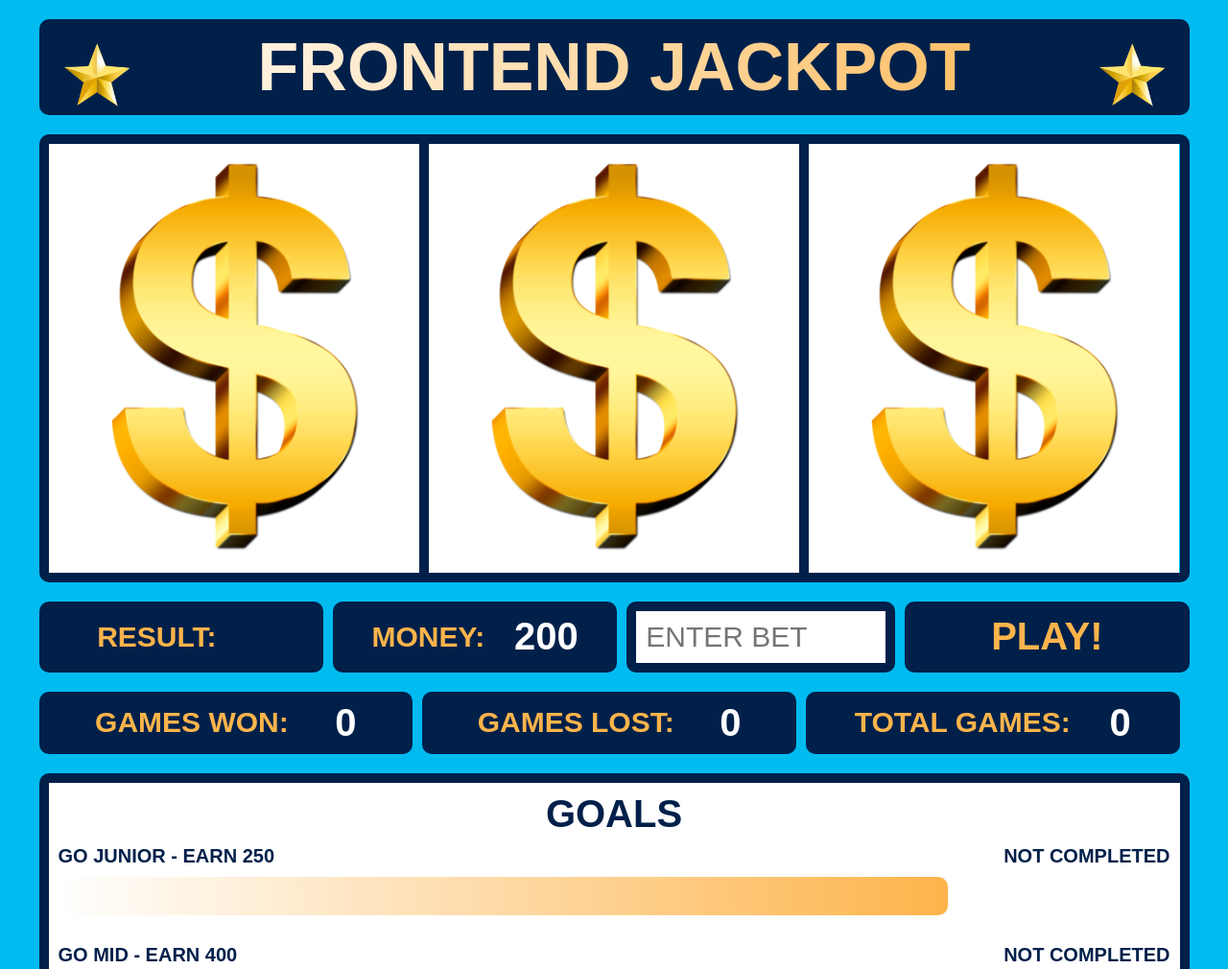
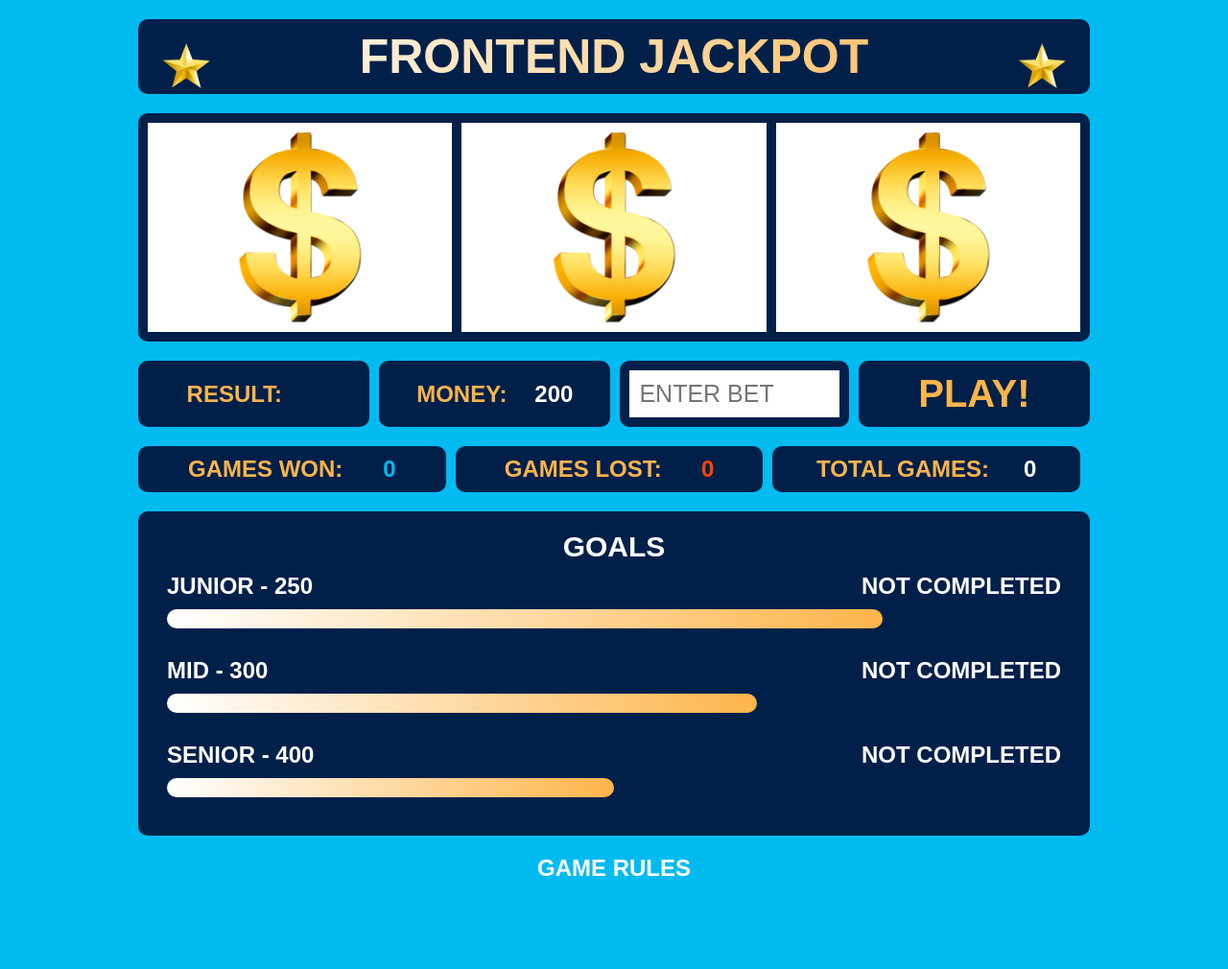
Before and after one commit to feandev/frontend-jackpot, a website built with webpack: page src/index.html in a window 1280 px wide. Shown: the top 1010 px of the page at 96% size. After the commit the page ends 919 px from the top, so only its background shows below. Built offline with nearby package versions, Linux system fonts and the light colour scheme.

Commit message:
added new styles, and small fixes

```diff
--- a/src/app/app.js
+++ b/src/app/app.js
@@ -1,2 +1,2 @@
 import Game from './modules/game'
-const game = new Game(200, [250, 400, 500]);
+const game = new Game(200, [250, 300, 400]);
--- a/src/app/modules/game.js
+++ b/src/app/modules/game.js
@@ -46,7 +46,7 @@ export default class Game {
         this.spanGamesNumber.textContent = stats[0];
         this.spanWins.textContent = stats[1];
         this.spanLosses.textContent = stats[2];
-        this.input.textContent = '';
+        this.input.value = '';
         // display goals values
         this.goalsValue.forEach((val, index) => val.textContent = this.progress.goals[index])
         // display progress in width, if 100% goal is completed
@@ -54,7 +54,8 @@ export default class Game {
 
             if (progress[index] > 100) {
                 bar.classList.add('completed')
-                this.goalsText[index].textContent = 'COMPLETED!'
+                this.goalsText[index].textContent = 'COMPLETED!';
+                this.goalsText[index].classList.add('animation')
 
             } else {
                 bar.style.width = `${progress[index]}%`;
--- a/src/app/styles/parts/animations.sass
+++ b/src/app/styles/parts/animations.sass
@@ -4,22 +4,10 @@
 				transform-origin: center center
 				animation-timing-function: ease-out
 
-
-			10%
-				transform: scale(0.91)
+			50%
+				transform: scale(1.2)
 				animation-timing-function: ease-in
 
-
-			17%
-				transform: scale(0.98)
-				animation-timing-function: ease-out
-
-
-			33%
-				transform: scale(0.87)
+			100%
+				transform: scale(1)
 				animation-timing-function: ease-in
-
-
-			60%
-				transform: scale(1)
-				animation-timing-function: ease-out
--- a/src/app/styles/parts/base.sass
+++ b/src/app/styles/parts/base.sass
@@ -1,9 +1,9 @@
 $font-main: 'Poppins', Arial, sans-serif
 $font-second: 'Montserrat', Arial, sans-serif
-$font-size: 1.2rem
+$font-size: 1.5rem
 $font-size-mobile: 1rem
 $line-height: 1.2
-$line-height-mobile: 1.2
+
 
 $main-color: #00204a
 $second-color: #fdb44b
@@ -15,11 +15,14 @@ $mobile: 768px
 
 body
   font-family: $font-main
-  color: $main-color
+  font-size: $font-size
+  color: #fff
   background-color: $fourth-color
+  font-weight: 700
+  text-transform: uppercase
 
 
 .container
-  max-width: 1199px
+  max-width: 992px
   padding: 0 20px
   margin: 0 auto
--- a/src/app/styles/parts/main.sass
+++ b/src/app/styles/parts/main.sass
@@ -1,24 +1,23 @@
-.title-bg
+.header
   margin-top: 20px
   background-color: $main-color
   @include black-border
   padding: 0 15px
 
-.title-txt
-  font-size: 70px
+.header__txt
+  font-size: 50px
   font-weight: 900
   text-align: center
-  text-transform: uppercase
   @include gradient-txt
   position: relative
 
   &::before,&::after
     position: absolute
     content: ''
-    width: 70px
-    height: 70px
+    width: 50px
+    height: 50px
     background-image: url('./../assets/img/star.png')
-    background-size: 70px
+    background-size: 50px
     background-repeat: no-repeat
     left: 0
     top: 15px
@@ -36,6 +35,11 @@
     border-right: 10px solid $main-color
     background: #fff
 
+  &__img
+    max-width: 60%
+    display: block
+    margin: 0 auto
+
   &__box.last
     border-right: none
 
@@ -52,26 +56,24 @@
     align-items: center
     flex-basis: 100%
     margin-right: 10px
-    font-size: 30px
     font-weight: 900
-    background: #00204a
+    background: $main-color
     color: #fdb44b
-    text-transform: uppercase
     @include black-border
 
   &__val
-    font-size: 40px
     color: #fff
 
-  &__val_result
+  &__val-blue
     color: $fourth-color
 
-  &__val_result.red-score
+  &__val_result.red-score,
+  &__val.red-score
     color: orangered
 
   &__input
     max-width: 20%
-    font-size: 30px
+    font-size: 25px
     font-family: $font-main
     padding: 10px
     text-transform: uppercase
@@ -81,16 +83,16 @@
     font-size: 40px
     justify-content: center
     cursor: pointer
-    // animation: heartbeat 1.5s infinite
     margin: 0 0 0 10px
 
 .goals
   @include black-border
-  background-color: #fff
-  padding: 10px
+  background: $main-color
+  padding: 10px 20px
 
   &__title
-    font-size: 40px
+    color: #fff
+    font-size: 30px
     font-weight: 700
     text-align: center
 
@@ -99,16 +101,14 @@
     justify-content: space-between
     padding: 10px 0
 
-    &__txt
-      font-weight: 700
-      font-size: 20px
-
+    &__status.animation
+      animation: heartbeat 500ms forwards
 
   .bar
     margin-bottom: 20px
 
     &__inner
-      height: 40px
+      height: 20px
       border-radius: 10px
       background: linear-gradient(to right, #fff, $second-color,)
       display: flex
@@ -120,3 +120,9 @@
 
       &_money
         font-weight: 700
+
+.footer
+
+  .rules
+    text-align: center
+    position: relative
--- a/src/index.html
+++ b/src/index.html
@@ -10,9 +10,9 @@
 
 <body>
   <div class="container">
-    <div class="title-bg">
-      <h1 class="title-txt">Frontend Jackpot</h1>
-    </div>
+    <header class="header">
+      <h1 class="header__txt">Frontend Jackpot</h1>
+    </header>
     <section class="game section">
       <div class="game__box">
         <img src="./app/assets/img/dolar.png" alt="image" class="game__img">
@@ -26,66 +26,53 @@
     </section>
     <section class="play section">
       <div class="panel">
-        <div class="panel__el">Result: <span id="result" class="panel__val panel__val_result" ></span> </div>
-        <div class="panel__el">Money: <span id="wallet" class="panel__val" ></span></div>
+        <div class="panel__el">Result: <span id="result" class="panel__val panel__val-blue"></span> </div>
+        <div class="panel__el">Money: <span id="wallet" class="panel__val"></span></div>
         <input type="number" placeholder="Enter bet" id="bet" class="panel__input">
-        <div id="start" class="panel__el panel__el_btn" > Play!</div>
+        <div id="start" class="panel__el panel__el_btn"> Play!</div>
       </div>
     </section>
     <section class="results section">
       <div class="panel">
-        <div class="panel__el">Games won: <span id="wins" class="panel__val" ></span></div>
-        <div class="panel__el">Games lost: <span id="losses" class="panel__val" ></span></div>
-        <div class="panel__el">Total games:<span id="games" class="panel__val" ></span></div>
+        <div class="panel__el">Games won: <span id="wins" class="panel__val-blue"></span></div>
+        <div class="panel__el">Games lost: <span id="losses" class="panel__val red-score"></span></div>
+        <div class="panel__el">Total games:<span id="games" class="panel__val"></span></div>
       </div>
     </section>
     <section class="goals section">
       <p class="goals__title">GOALS</p>
-
       <div class="goal">
         <div>
-            <p class="goal__txt">GO JUNIOR - EARN <span class="goal__txt_value"></span></p>
+          <p class="goal__txt">junior - <span class="goal__txt_value"></span></p>
         </div>
-            <p class="goal__txt goal__status">NOT COMPLETED</p>
+        <p class="goal__txt goal__status">not completed</p>
       </div>
-
       <div class="bar">
         <div class="bar__inner"></div>
       </div>
-
       <div class="goal">
         <div>
-            <p class="goal__txt">GO MID - EARN <span class="goal__txt_value"></span></p>
+          <p class="goal__txt">mid - <span class="goal__txt_value"></span></p>
         </div>
-            <p class="goal__txt goal__status">NOT COMPLETED</p>
+        <p class="goal__txt goal__status">not completed</p>
       </div>
-
       <div class="bar">
         <div class="bar__inner"></div>
       </div>
-
       <div class="goal">
         <div>
-            <p class="goal__txt">GO SENIOR - EARN <span class="goal__txt_value"></span></p>
+          <p class="goal__txt">senior - <span class="goal__txt_value"></span></p>
         </div>
-            <p class="goal__txt goal__status">NOT COMPLETED</p>
+        <p class="goal__txt goal__status">not completed</p>
       </div>
-
       <div class="bar">
         <div class="bar__inner"></div>
       </div>
+    </section>
+    <footer class="footer">
+      <p class="rules">game rules</p>
+    </footer>
   </div>
-
-
-    </section>
-
-
-
-
-
-  </div>
-
-
 </body>
 
 </html>
```
Also changed, not shown: src/app/assets/img/thinking_icon.png (added). Lines whose indentation alone changed are shown as unchanged.
